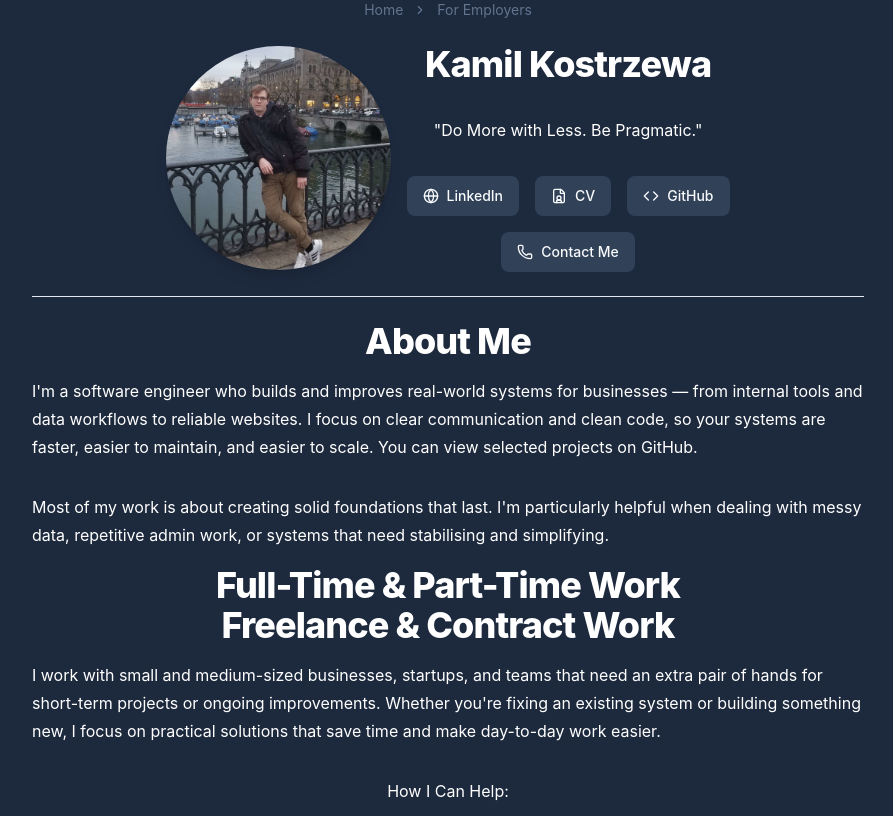
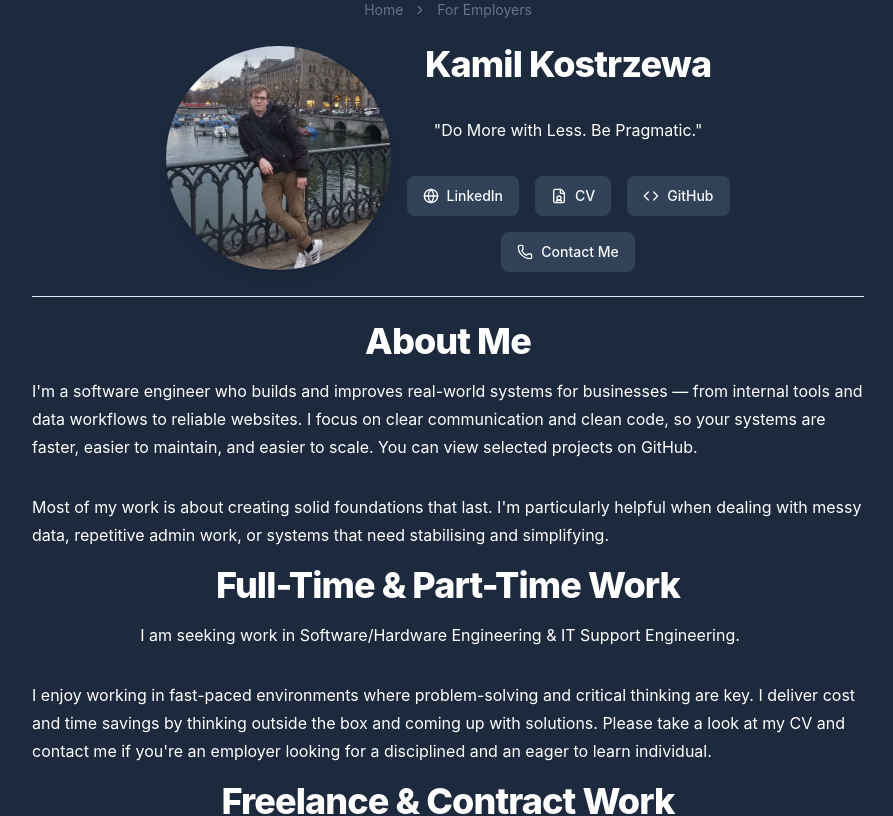
Before and after one commit to K0Stek122/k0stek122.github.io, a React (Vite) app: page /employers in a window 1280 px wide. Shown: the top 816 px of the page, without its empty margins (192-1085 px from the left). Built offline with nearby package versions, Linux system fonts and the light colour scheme.

Commit message:
feat: add introductory text to EmployersPage for enhanced personal branding

```diff
--- a/src/pages/employers.tsx
+++ b/src/pages/employers.tsx
@@ -121,6 +121,14 @@ const EmployersPage: React.FC<EmployersPageProps> = () => {
                 </P>
 
                 <H1>Full-Time & Part-Time Work</H1>
+                <P className="mr-4">
+                    I am seeking work in Software/Hardware Engineering & IT Support Engineering.
+                </P>
+                <P>
+                    I enjoy working in fast-paced environments where problem-solving and critical thinking are key.
+                    I deliver cost and time savings by thinking outside the box and coming up with solutions.
+                    Please take a look at my CV and contact me if you're an employer looking for a disciplined and an eager to learn individual.
+                </P>
 
                 <H1>Freelance & Contract Work</H1>
                 <P>
```
